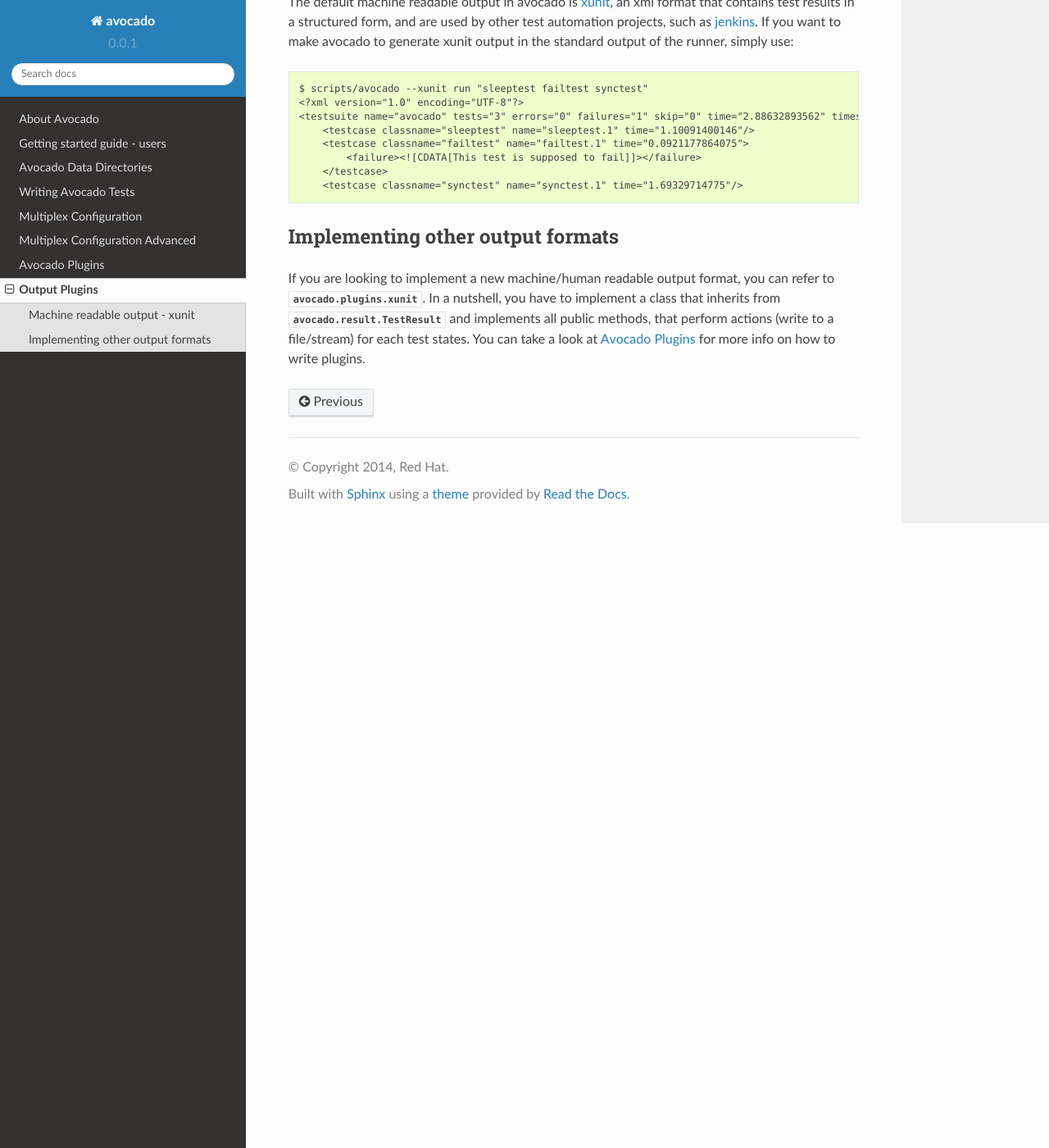
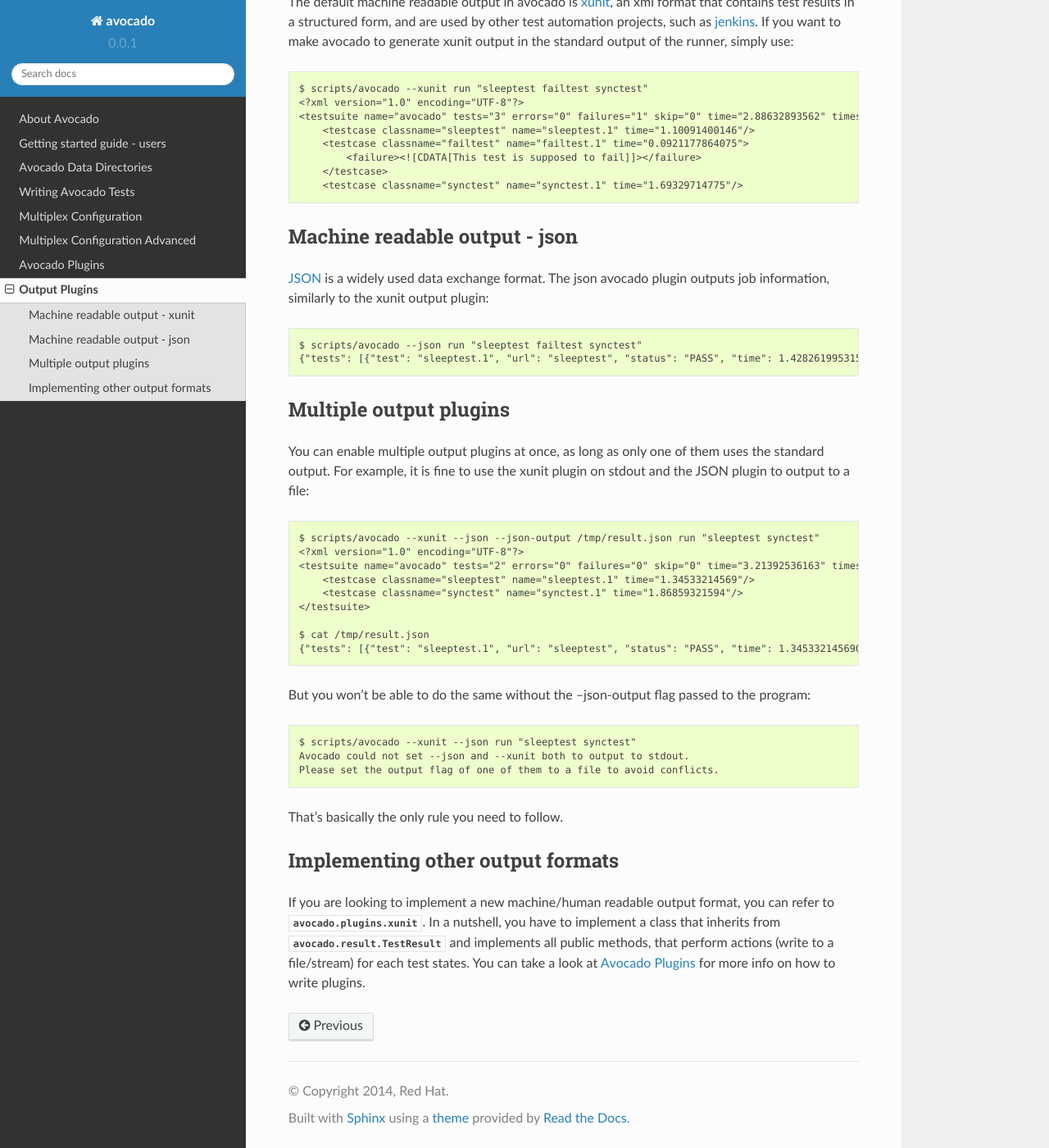
Before and after one commit to avocado-framework/avocado, a Sphinx documentation site: the page built from docs/source/OutputPlugins.rst, in a window 1280 px wide and 1400 px high, scrolled down 1119 px. Shown: the whole window at 82% size. Built offline with Sphinx 7.4.7 and the Read the Docs theme 2.0.0, drawn with Linux system fonts in a browser that asks for light colours; pages that are not in the unit, such as notebooks, are missing from menus; the version number is read from the project's files by our own code.

Commit message:
docs: Update Output Plugins documentation
Some brief documentation on the JSON output plugin and
multiple output plugins.

Signed-off-by: Lucas Meneghel Rodrigues <lmr@redhat.com>

```diff
--- a/docs/source/OutputPlugins.rst
+++ b/docs/source/OutputPlugins.rst
@@ -62,6 +62,42 @@ simply use::
         </testcase>
         <testcase classname="synctest" name="synctest.1" time="1.69329714775"/>
 
+Machine readable output - json
+------------------------------
+
+`JSON <http://www.json.org/>`__ is a widely used data exchange format. The
+json avocado plugin outputs job information, similarly to the xunit output
+plugin::
+
+    $ scripts/avocado --json run "sleeptest failtest synctest"
+    {"tests": [{"test": "sleeptest.1", "url": "sleeptest", "status": "PASS", "time": 1.4282619953155518}, {"test": "failtest.1", "url": "failtest", "status": "FAIL", "time": 0.34017300605773926}, {"test": "synctest.1", "url": "synctest", "status": "PASS", "time": 2.109131097793579}], "errors": 0, "skip": 0, "time": 3.87756609916687, "debuglog": "/home/lmr/avocado/logs/run-2014-06-11-01.35.15/debug.log", "pass": 2, "failures": 1, "total": 3}
+
+Multiple output plugins
+-----------------------
+
+You can enable multiple output plugins at once, as long as only one of them
+uses the standard output. For example, it is fine to use the xunit plugin on
+stdout and the JSON plugin to output to a file::
+
+    $ scripts/avocado --xunit --json --json-output /tmp/result.json run "sleeptest synctest"
+    <?xml version="1.0" encoding="UTF-8"?>
+    <testsuite name="avocado" tests="2" errors="0" failures="0" skip="0" time="3.21392536163" timestamp="2014-06-11 01:49:35.858187">
+        <testcase classname="sleeptest" name="sleeptest.1" time="1.34533214569"/>
+        <testcase classname="synctest" name="synctest.1" time="1.86859321594"/>
+    </testsuite>
+
+    $ cat /tmp/result.json
+    {"tests": [{"test": "sleeptest.1", "url": "sleeptest", "status": "PASS", "time": 1.345332145690918}, {"test": "synctest.1", "url": "synctest", "status": "PASS", "time": 1.8685932159423828}], "errors": 0, "skip": 0, "time": 3.213925361633301, "debuglog": "/home/lmr/avocado/logs/run-2014-06-11-01.49.35/debug.log", "pass": 2, "failures": 0, "total": 2}
+
+But you won't be able to do the same without the --json-output flag passed to
+the program::
+
+    $ scripts/avocado --xunit --json run "sleeptest synctest"
+    Avocado could not set --json and --xunit both to output to stdout.
+    Please set the output flag of one of them to a file to avoid conflicts.
+
+That's basically the only rule you need to follow.
+
 Implementing other output formats
 ---------------------------------
 
```
